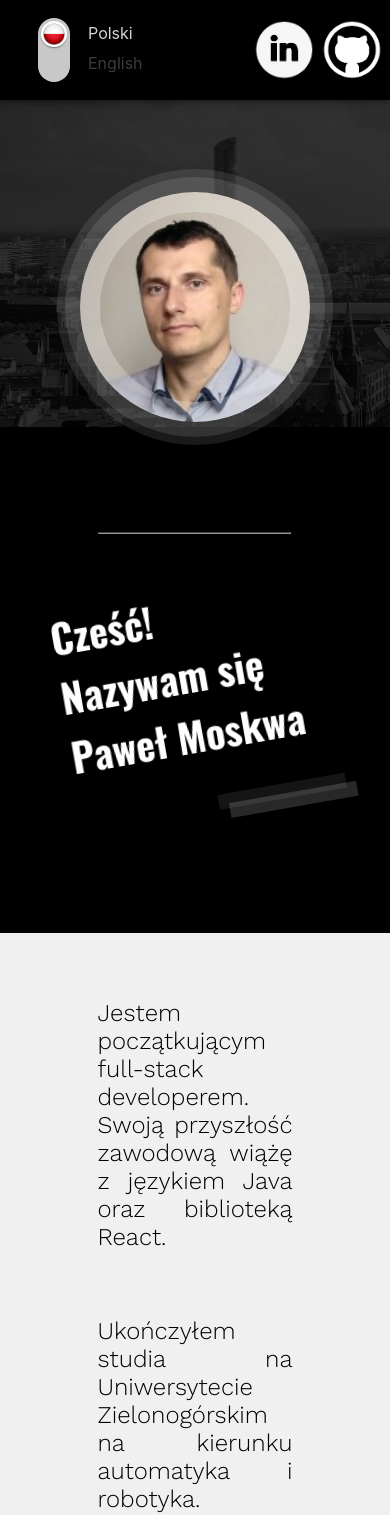
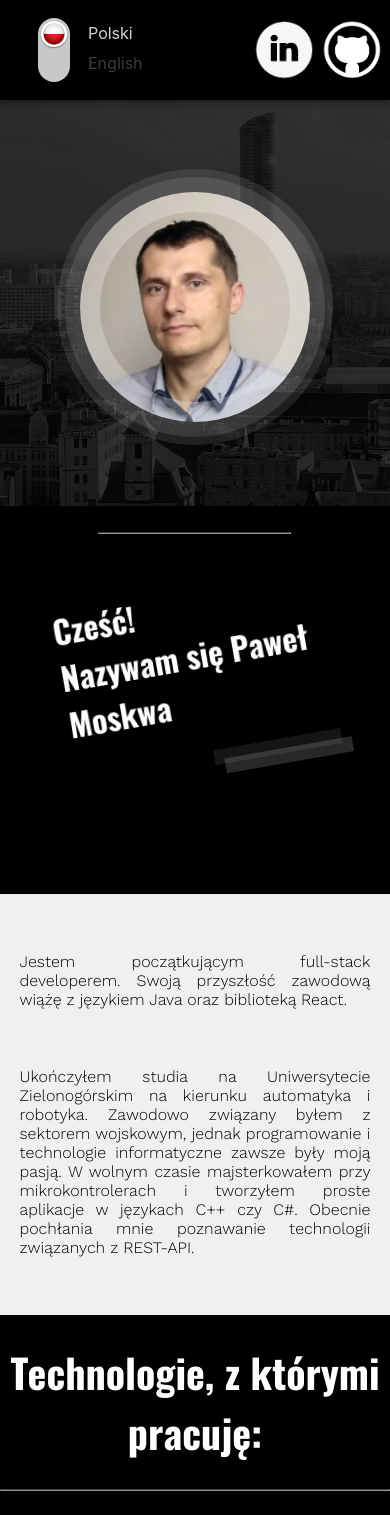
Before and after one commit to PMos0011/personal-web, a React (Create React App) app: page / in a window 390 px wide. Shown: the top 1515 px of the page. Built offline with nearby package versions, Linux system fonts and the light colour scheme.

Commit message:
Mobile css style added

```diff
--- a/src/App.css
+++ b/src/App.css
@@ -3,3 +3,48 @@
   color: white;
   overflow: hidden;
 }
+
+hr {
+  border-color: #969696;
+}
+
+h1 {
+  font-family: "Oswald";
+  font-size: 3rem;
+}
+
+h2 {
+  font-family: "Oswald";
+  font-size: 2.5rem;
+}
+
+h3 {
+  font-family: "Work_Sans";
+  font-size: 1.5rem;
+  font-weight: 300;
+}
+
+a {
+  color: #fff;
+}
+
+a:visited {
+  color: #fff;
+}
+
+@media only screen and (max-width: 600px) {
+  h1 {
+    font-family: "Oswald";
+    font-size: 2.5rem;
+  }
+
+  h2 {
+    font-family: "Oswald";
+    font-size: 2rem;
+  }
+
+  h3 {
+    font-size: 1rem;
+    font-weight: 200;
+  }
+}
--- a/src/components/content/my-image-style.css
+++ b/src/components/content/my-image-style.css
@@ -1,11 +1,11 @@
-.backgroound-image-container{
+.backgroound-image-container {
   width: 100%;
   height: 50vh;
-  display:grid;
+  display: grid;
   background-image: url("../../images/Sky_Tower.jpg");
   filter: grayscale(100%);
   opacity: 0.2;
-  margin-top:10vh;
+  margin-top: 10vh;
   position: absolute;
   background-repeat: no-repeat;
   background-size: 130%;
@@ -29,8 +29,8 @@
   }
 }
 
-.my-image-margin{
-  margin-top:20vh;
+.my-image-margin {
+  margin-top: 20vh;
   display: flex;
   justify-content: center;
 }
@@ -50,7 +50,7 @@
 }
 
 .internal-radius-div {
-  margin-top:8px;
+  margin-top: 8px;
   width: 230px;
   height: 230px;
   border: 15px solid rgba(255, 255, 255, 0.2);
@@ -71,3 +71,21 @@
   background-position-x: -20px;
   background-position-y: -20px;
 }
+
+@media only screen and (max-width: 600px) {
+  .backgroound-image-container {
+    background-size: 200%;
+    animation-name: move-mobile;
+  }
+}
+
+@keyframes move-mobile {
+  from {
+    background-position-x: center;
+    background-position-y: center;
+  }
+  to {
+    background-position-x: -20px;
+    background-position-y: -20px;
+  }
+}
--- a/src/components/content/projects.js
+++ b/src/components/content/projects.js
@@ -13,7 +13,7 @@ const projects = (props) => {
     const projectLeftImage = (source, project) => {
         return (
             <div className="grid-container" >
-                <img className="grid-div" src={source = source.imgSource} alt={source.id} />
+                <img className="grid-div hide-on-mobile" src={source = source.imgSource} alt={source.id} />
                 <Fade spy={props.content.language}><div className="grid-div text-justyfy" dangerouslySetInnerHTML={{
                     __html: project.description
                 }} /></Fade>
@@ -27,7 +27,7 @@ const projects = (props) => {
                 <Fade spy={props.content.language}><div className="grid-div text-justyfy" dangerouslySetInnerHTML={{
                     __html: project.description
                 }} /></Fade>
-                <img className="grid-div" src={source = source.imgSource} alt={source.id} />
+                <img className="grid-div hide-on-mobile" src={source = source.imgSource} alt={source.id} />
             </div>
         )
     }
@@ -36,7 +36,7 @@ const projects = (props) => {
         return (
             <div key={source.id}>
                 <Fade apear={true} delay={500}><div>
-                <Fade spy={props.content.language}> <h2>{project.date}</h2></Fade>
+                    <Fade spy={props.content.language}> <h2>{project.date}</h2></Fade>
                     {source.id % 2 === 0 ? projectLeftImage(source, project) : projectRighttImage(source, project)}
                 </div></Fade>
                 <Fade big left apear={true}> <hr /> </Fade>
--- a/src/components/content/style-colors.css
+++ b/src/components/content/style-colors.css
@@ -20,27 +20,23 @@
   width: 50%;
 }
 
-.text-justyfy{
+.text-justyfy {
   text-align: justify;
 }
 
-.padding-top{
+.padding-top {
   padding-top: 5vh;
 }
 
-.margin-top{
-  margin-top:5vh;
+.margin-top {
+  margin-top: 5vh;
 }
 
-.padding-bottom{
+.padding-bottom {
   padding-bottom: 5vh;
 }
 
-hr {
-  border-color: #969696;
-}
-
-.hr-no-margin{
+.hr-no-margin {
   margin-block: 0px;
   margin: 0px;
 }
@@ -49,37 +45,43 @@ hr {
   width: 70%;
 }
 
-h1 {
-  font-family: "Oswald";
-  font-size: 3rem;
+.grid-container {
+  display: grid;
+  grid-template-columns: 1fr 1fr;
 }
 
-h2 {
-  font-family: "Oswald";
-  font-size: 2.5rem;
+.grid-div {
+  width: 85%;
+  margin: auto;
 }
 
-h3 {
-  font-family: "Work_Sans";
-  font-size: 1.5rem;
-  font-weight: 300;
+.right-border-white {
+  border-right: solid 1px #969696;
+  height: 100%;
 }
 
-.grid-container{
-  display: grid;
-    grid-template-columns: 1fr 1fr;
+.text-align-left {
+  text-align: left;
 }
 
-.grid-div{
-  width: 85%;
-  margin:auto;
+@media only screen and (max-width: 600px) {
+  .hide-on-mobile {
+    display: none;
+  }
+
+  .half-width {
+    width: 90%;
+  }
+
+  .grid-div {
+    width: 90%;
+  }
+
+  .grid-container {
+    display: inline;
+  }
+
+  .right-border-white {
+    border-right: none;
+  }
 }
-
-.right-border-white{
-border-right: solid 1px #969696;
-height: 100%;
-}
-
-.text-align-left{
-  text-align: left;
-}
--- a/src/store/polish.js
+++ b/src/store/polish.js
@@ -3,58 +3,58 @@ export default {
     iAm: "Nazywam się Paweł Moskwa",
     _1Para: "Jestem początkującym full-stack developerem. Swoją przyszłość zawodową wiążę z językiem Java oraz biblioteką React.",
     _2Para: "Ukończyłem studia na Uniwersytecie Zielonogórskim na kierunku automatyka i robotyka. Zawodowo związany byłem z sektorem wojskowym,"
-    +" jednak programowanie i technologie informatyczne zawsze były moją pasją."
-    +" W wolnym czasie majsterkowałem przy mikrokontrolerach i tworzyłem proste aplikacje w językach C++ czy C#."
-    +" Obecnie pochłania mnie poznawanie technologii związanych z REST-API.",
-    techno: "Technologie z którymi pracuję:",
-    projects:"Moje projekty:",
+        + " jednak programowanie i technologie informatyczne zawsze były moją pasją."
+        + " W wolnym czasie majsterkowałem przy mikrokontrolerach i tworzyłem proste aplikacje w językach C++ czy C#."
+        + " Obecnie pochłania mnie poznawanie technologii związanych z REST-API.",
+    techno: "Technologie, z którymi pracuję:",
+    projects: "Moje projekty:",
     projectsDesc: [
         {
             date: "obecnie",
             description: "<h3>System komunikacji biura rachunkowego z klientami (Java, Spring Boot, SQL, React)</h3>"
-            +"<h3>System importuje dane z bazy danych popularnej aplikacji do prowadzenia biura rachunkowego,"
-            +" a następnie udostępnia je klientom biura.</h3>"
-            +"<h3>Repozytoria GitHub:</h3>"
-            +"<a href=https://github.com/PMos0011/mbender.pl.administartionapp target=_blank rel=noopener noreferrer>Aplikacja servera</a><br/>"
-            +"<a href=https://github.com/PMos0011/ComarchPugin target=_blank rel=noopener noreferrer>Klient biura rachunkowego</a><br/>"
-            +"<a href=https://github.com/PMos0011/panel-adm.m-bender target=_blank rel=noopener noreferrer>Klient Web</a><br/>"
+                + "<h3>System importuje dane z bazy danych popularnej aplikacji do prowadzenia biura rachunkowego,"
+                + " a następnie udostępnia je klientom biura.</h3>"
+                + "<h3>Repozytoria GitHub:</h3>"
+                + "<a href=https://github.com/PMos0011/mbender.pl.administartionapp target=_blank rel=noopener noreferrer>Aplikacja serwera</a><br/>"
+                + "<a href=https://github.com/PMos0011/ComarchPugin target=_blank rel=noopener noreferrer>Klient biura rachunkowego</a><br/>"
+                + "<a href=https://github.com/PMos0011/panel-adm.m-bender target=_blank rel=noopener noreferrer>Klient web</a><br/>"
         },
         {
             date: "luty 2020",
             description: "<h3>Aplikacja C# (WPF)</h3>"
-            +"<h3>Apliakcja pomagająca w złożeniu wniosku o mieszkanie z zasobów TBS Wrocław. "
-            +"Bot z określonym interwałem czasowym \"sprawdza\" dostępne ogłoszenia i w przypadku spełnienia warunków określonych przez użytkownika "
-            +" przygotowuje i wysyła wniosek w jego imieniu.</h3>"
-            +"<a href=https://github.com/PMos0011/TBS_bot target=_blank rel=noopener noreferrer>GitHub</a><br/>"
+                + "<h3>Apliakcja pomagająca w złożeniu wniosku o mieszkanie z zasobów TBS Wrocław. "
+                + "Bot z określonym interwałem czasowym \"sprawdza\" dostępne ogłoszenia i w przypadku spełnienia warunków określonych przez użytkownika "
+                + " przygotowuje i wysyła wniosek w jego imieniu.</h3>"
+                + "<a href=https://github.com/PMos0011/TBS_bot target=_blank rel=noopener noreferrer>GitHub</a><br/>"
 
         },
         {
             date: "grudzień 2019",
             description: "<h3>Aplikacja webowa stworzona dla zgorzeleckiej korporacji taksówkarskiej z wykorzystaniem Vue.js i Vuitify.js</h3>"
-            +"<a href=https://github.com/PMos0011/vue-inter-taxi target=_blank rel=noopener noreferrer>GitHub</a><br/>"
-            +"<a href=https://inter-taxi.com.pl/ target=_blank rel=noopener noreferrer>inter-taxi.com.pl</a>"
+                + "<a href=https://github.com/PMos0011/vue-inter-taxi target=_blank rel=noopener noreferrer>GitHub</a><br/>"
+                + "<a href=https://inter-taxi.com.pl/ target=_blank rel=noopener noreferrer>inter-taxi.com.pl</a>"
 
         },
         {
             date: "wrzesień 2019",
             description: "<h3>Aplikacja webowa stworzona dla biura rachunkowego z wykorzystaniem Vue.js i Bootstrap</h3>"
-            +"<a href=https://github.com/PMos0011/vue-m-bender target=_blank rel=noopener noreferrer>GitHub</a><br/>"
-            +"<a href=https://m-bender.pl/#/ target=_blank rel=noopener noreferrer>m-bender.pl</a>"
+                + "<a href=https://github.com/PMos0011/vue-m-bender target=_blank rel=noopener noreferrer>GitHub</a><br/>"
+                + "<a href=https://m-bender.pl/#/ target=_blank rel=noopener noreferrer>m-bender.pl</a>"
         },
         {
             date: "sierpień 2019",
             description: "<h3>Aplikacja Android (Java, OpenGL ES)</h3>"
-            +"<h3>Kto nie był ciekawy jak działa renderowanie grafiki przez GPU?"
-            +" Ja byłem więc stworzyłem prosty shooter pod kątem sprawdzenia działania i możliwości shaderów.</h3>"
-            +"<a href=https://github.com/PMos0011/TowerShooter target=_blank rel=noopener noreferrer>GitHub</a><br/>"
+                + "<h3>Kto nie był ciekawy jak działa renderowanie grafiki przez GPU?"
+                + " Ja byłem więc stworzyłem prosty shooter pod kątem sprawdzenia działania i możliwości shaderów.</h3>"
+                + "<a href=https://github.com/PMos0011/TowerShooter target=_blank rel=noopener noreferrer>GitHub</a><br/>"
 
         },
         {
             date: "marzec 2019",
             description: "<h3>System infromacyjny (Java,  SQL, HTML, Ajax)</h3>"
-            +"<h3>System oparty o dwuwarstwową architekturę typu klient-serwer"
-            +" pozwalający na sprawne oraz szybkie przekazywanie informacji."
-            +" System obecnie jest używany w RCI Wrocław.</h3>"
+                + "<h3>System oparty o dwuwarstwową architekturę typu klient-serwer"
+                + " pozwalający na sprawne oraz szybkie przekazywanie informacji."
+                + " System obecnie jest używany w RCI Wrocław.</h3>"
         },
     ]
 };
```
Also changed, not shown: src/components/content/about-me.js (+4 -4 lines), src/components/content/projectsImages.js (+7 -7 lines), src/store/english.js (+25 -25 lines).
